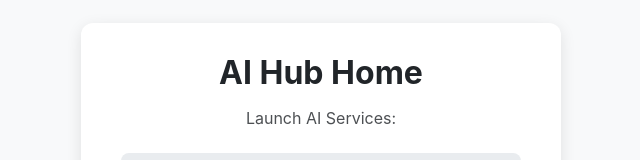
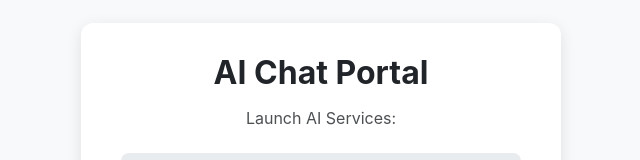
Before and after one commit to nakatanin/mypage, a plain HTML site: page AI_Chat/index.html in a window 1280 px wide. Shown: the part 183-343 px from the top of the page, without its empty margins (319-959 px from the left). Drawn offline with Linux system fonts and the light colour scheme.

Commit message:
Update index.html

```diff
--- a/AI_Chat/index.html
+++ b/AI_Chat/index.html
@@ -3,7 +3,7 @@
 <head>
   <meta charset="UTF-8">
   <meta name="viewport" content="width=device-width, initial-scale=1.0">
-  <title>AI Hub</title>
+  <title>AI Chat Portal</title>
   <link rel="manifest" href="manifest.json">
   <link rel="stylesheet" href="home.css">
   <link rel="icon" type="image/ico" href="mike_512.ico">
@@ -11,7 +11,7 @@
 <body>
 
   <div class="container">
-    <h1>AI Hub Home</h1>
+    <h1>AI Chat Portal</h1>
     <p>Launch AI Services:</p>
 
     <div class="button-grid">
```
